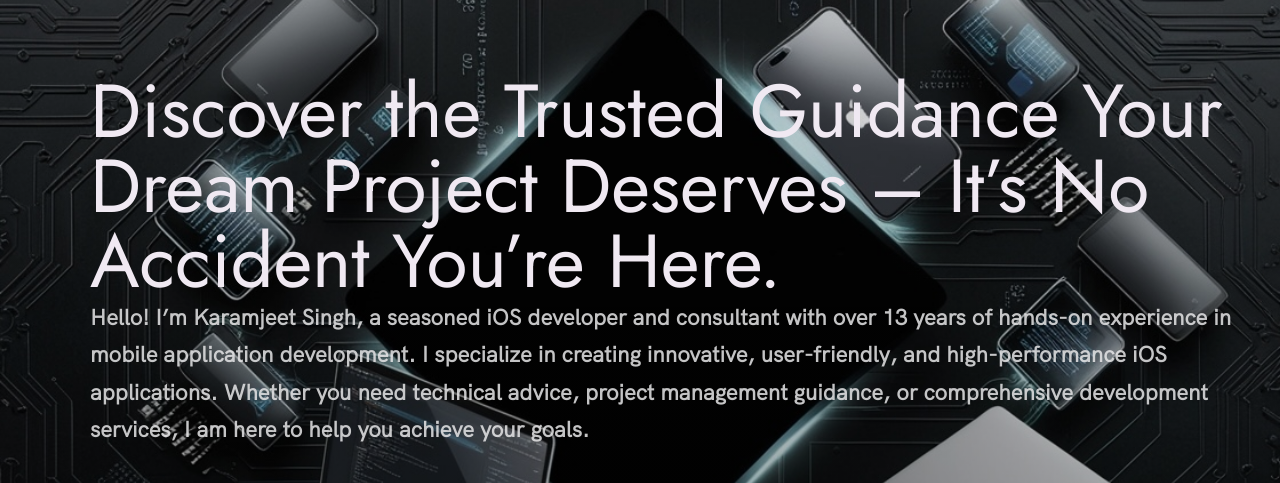
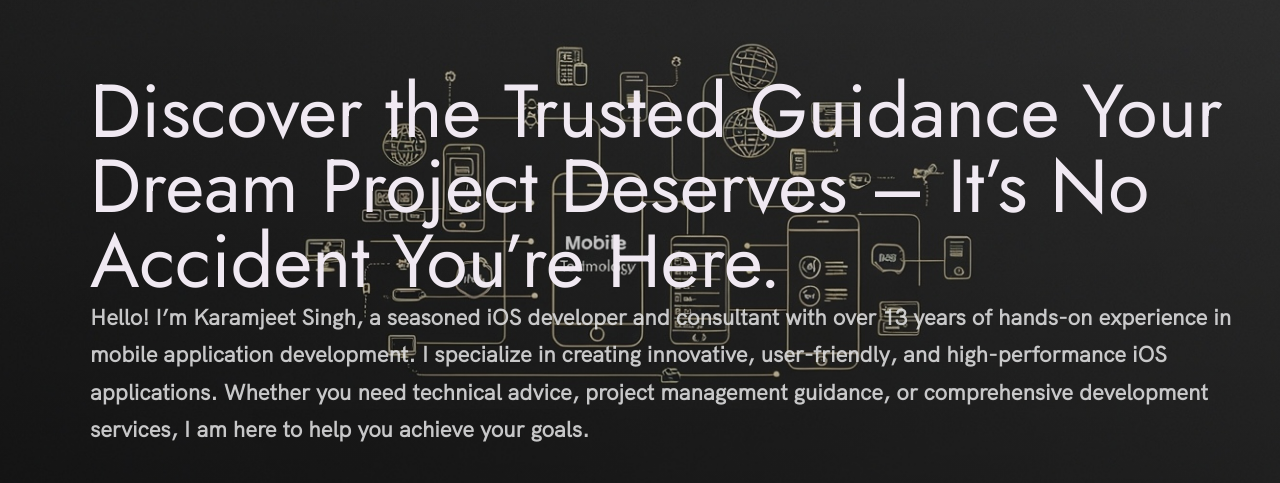
Before and after one commit to karam28/KaramjeetSinghButtar.github.io, a plain HTML site: page index.html in a window 1280 px wide. Shown: the part 90-573 px from the top of the page. Drawn offline with Linux system fonts and the light colour scheme.

Commit message:
background image change

```diff
--- a/index.css
+++ b/index.css
@@ -434,7 +434,7 @@ body:not(.user-is-tabbing) a:focus {
 
 .header {
     background: linear-gradient(rgba(0,0,0, .1), rgba(0,0,0, .4)),
-        url('./images/header.jpg');
+        url('./images/header2copy.jpg');
     height: 100vh;
     background-size: cover;
     background-position: center;
```
Also changed, not shown: images/header2copy.jpg (added).
